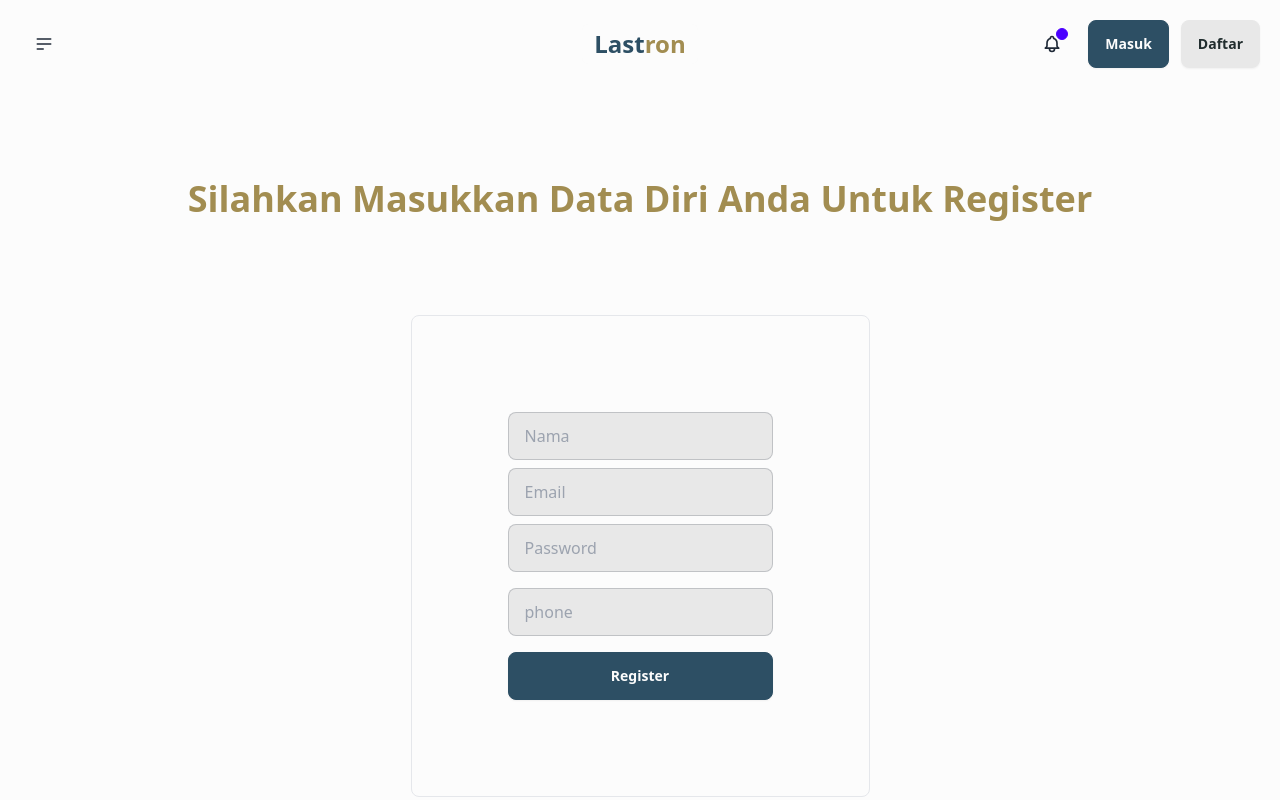
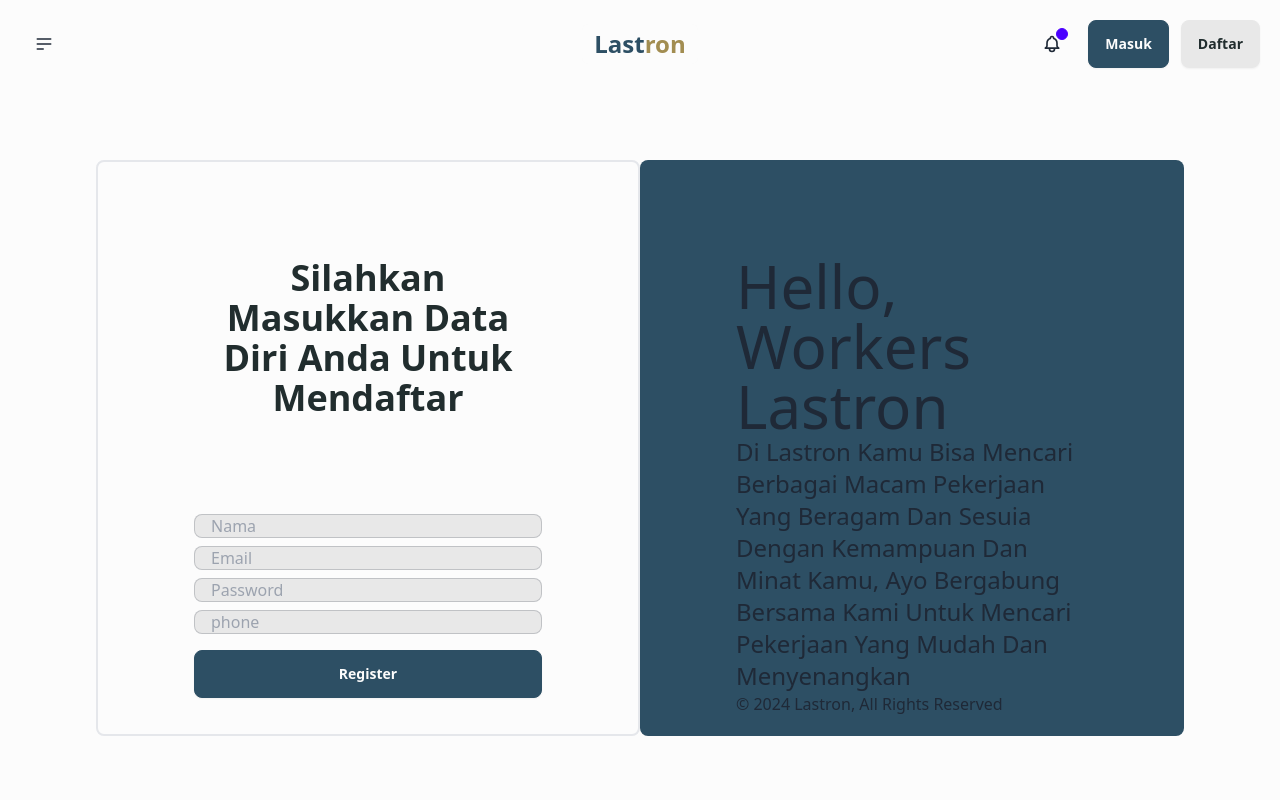
Before and after one commit to consep33t/job_platform, a Next.js app: page /register in a window 1280 px wide. Shown: the top 800 px of the page. Built offline with nearby package versions, Linux system fonts and the light colour scheme.

Commit message:
make login and register page

```diff
--- a/src/app/api/auth/login/route.js
+++ b/src/app/api/auth/login/route.js
@@ -12,7 +12,7 @@ export async function POST(req) {
 
     if (!email || !password) {
       return NextResponse.json(
-        { error: "Email dan password wajib diisi!" },
+        { message: "Email dan password wajib diisi!" },
         { status: 400 }
       );
     }
@@ -24,7 +24,7 @@ export async function POST(req) {
 
     if (users.length === 0) {
       return NextResponse.json(
-        { error: "Email atau password salah" },
+        { message: "Email atau password salah" },
         { status: 401 }
       );
     }
@@ -34,7 +34,7 @@ export async function POST(req) {
     const isPasswordValid = await bcrypt.compare(password, user.password);
     if (!isPasswordValid) {
       return NextResponse.json(
-        { error: "Email atau password salah" },
+        { message: "Email atau password salah" },
         { status: 401 }
       );
     }
@@ -50,11 +50,15 @@ export async function POST(req) {
         skils: user.skils,
       },
       SECRET_KEY,
-      { expiresIn: "24h" }
+      { expiresIn: "1h" }
     );
 
     return NextResponse.json(
-      { message: "Login berhasil!", token },
+      {
+        message:
+          "Selamat Datan Di Lastron Di Mana Kamu Bisa Menemukan Pekerjaan Sesuai Keinginan Kamu!",
+        token,
+      },
       { status: 200 }
     );
   } catch (error) {
--- a/src/app/components/Hero.jsx
+++ b/src/app/components/Hero.jsx
@@ -11,10 +11,10 @@ const Hero = ({ title, subtitle, type }) => {
       }}
     >
       <div className="hero-overlay bg-opacity-60 rounded-3xl w-full"></div>
-      <div className="hero-content text-neutral-content text-center w-full">
+      <div className="hero-content text-neutral-content w-full">
         <div className="-text-background w-full">
-          <h1 className="mb-5 text-5xl font-bold w-full">{title}</h1>
-          <p className="mb-5">{subtitle}</p>
+          <h1 className="mb-10 text-5xl font-bold w-full uppercase">{title}</h1>
+          <p className="mb-10 text-2xl capitalize">{subtitle}</p>
           {type === "beranda" ? (
             <Link
               href="#job"
--- a/src/app/components/NavBar.jsx
+++ b/src/app/components/NavBar.jsx
@@ -25,7 +25,11 @@ const NavBar = () => {
 
   useEffect(() => {
     const token = localStorage.getItem("token");
-    if (token) {
+
+    if (!token) {
+      setIsLoading(false);
+      return;
+    } else if (token) {
       const decodedUser = jwtDecode(token);
       setUser(decodedUser);
       setIsLoading(false);
--- a/src/app/login/page.jsx
+++ b/src/app/login/page.jsx
@@ -36,21 +36,33 @@ export default function LoginPage() {
   };
 
   return (
-    <div className="w-full h-screen flex flex-col items-center justify-center">
-      <h1 className="text-4xl mb-24 font-bold -text-quaternary">
-        Silahkan Masukkan Akun Anda Untuk Login
-      </h1>
-      <div className="flex flex-col p-20 border rounded-lg gap-3">
+    <div className="w-full h-[90vh] flex items-center">
+      <div className="-bg-tertiary w-1/2 h-4/5 rounded-lg p-24 flex flex-col justify-between">
+        <div>
+          <h1 className="text-6xl">Hello,</h1>
+          <h1 className="text-6xl">Workers Lastron</h1>
+        </div>
+        <p className="capitalize text-2xl">
+          Di lastron kamu bisa mencari berbagai macam pekerjaan yang beragam dan
+          sesuia dengan kemampuan dan minat kamu, ayo bergabung bersama kami
+          untuk mencari pekerjaan yang mudah dan menyenangkan
+        </p>
+        <p>© 2024 Lastron, All Rights Reserved</p>
+      </div>
+      <div className="flex flex-col p-20 border-2 rounded-lg gap-3 w-1/2 h-4/5 justify-center">
+        <h1 className="text-4xl mb-24 font-semibold text-center -text-secondary">
+          Silahkan Masukkan Akun Anda Untuk Login
+        </h1>
         {message && <p className="my-4 -text-tertiary">{message}</p>}
         <input
-          className="input input-bordered mb-2 -bg-background"
+          className="input input-bordered mb-2 -bg-background -text-secondary"
           type="email"
           placeholder="Email"
           value={email}
           onChange={(e) => setEmail(e.target.value)}
         />
         <input
-          className="input input-bordered mb-2 -bg-background"
+          className="input input-bordered mb-2 -bg-background -text-secondary"
           type="password"
           placeholder="Password"
           value={password}
@@ -61,7 +73,7 @@ export default function LoginPage() {
           onClick={handleLogin}
           disabled={isLoading}
         >
-          {isLoading ? "Loading..." : "Login"}
+          {isLoading ? <p>Loading</p> : <p>Login</p>}
         </button>
       </div>
     </div>
--- a/src/app/page.js
+++ b/src/app/page.js
@@ -70,9 +70,8 @@ const Home = () => {
     <div className="mb-40">
       <Hero
         title="Hello, Freelancer"
-        subtitle="Temukan berbagai macam pekerjaan yang sesuia dengan minat dan
-            kemampuan anda, Kami hadir untuk mempermudah anda dalam mecari
-            pekerjaan paruh waktu berbasis jasa, ..!!"
+        subtitle="Temukan pekerjaan yang sesuai dengan minat dan keahlian Anda!
+Kami hadir untuk membantu Anda menemukan peluang pekerjaan paruh waktu berbasis jasa dengan lebih mudah. Jadilah bagian dari komunitas yang menghubungkan pencari kerja dengan kebutuhan layanan di berbagai bidang. Temukan fleksibilitas, peluang, dan pengalaman baru di sini!"
         type="beranda"
       />
       <div className="mt-[10vh] w-full flex justify-between gap-10">
--- a/src/app/register/page.jsx
+++ b/src/app/register/page.jsx
@@ -31,35 +31,35 @@ export default function RegisterPage() {
   };
 
   return (
-    <div className="w-full h-screen flex flex-col justify-center items-center">
-      <h1 className="text-4xl font-bold -text-quaternary mb-24">
-        Silahkan Masukkan Data Diri Anda Untuk Register
-      </h1>
-      <div className="flex flex-col p-24 border rounded-lg">
+    <div className="w-full h-[90vh] flex items-center">
+      <div className="flex flex-col p-24 border-2 w-1/2 h-4/5 rounded-lg">
+        <h1 className="text-4xl mb-24 font-semibold text-center -text-secondary">
+          Silahkan Masukkan Data Diri Anda Untuk Mendaftar
+        </h1>
         {message && <p className="my-4 -text-tertiary">{message}</p>}
         <input
-          className="input input-bordered -bg-background mb-2"
+          className="input input-bordered -bg-background -text-secondary mb-2"
           type="text"
           placeholder="Nama"
           value={nama}
           onChange={(e) => setNama(e.target.value)}
         />
         <input
-          className="input input-bordered -bg-background mb-2"
+          className="input input-bordered -bg-background -text-secondary mb-2"
           type="email"
           placeholder="Email"
           value={email}
           onChange={(e) => setEmail(e.target.value)}
         />
         <input
-          className="input input-bordered -bg-background mb-4"
+          className="input input-bordered -bg-background -text-secondary mb-2"
           type="password"
           placeholder="Password"
           value={password}
           onChange={(e) => setPassword(e.target.value)}
         />
         <input
-          className="input input-bordered -bg-background mb-4"
+          className="input input-bordered -bg-background -text-secondary mb-4"
           type="phone"
           placeholder="phone"
           value={phone}
@@ -72,6 +72,18 @@ export default function RegisterPage() {
           Register
         </button>
       </div>
+      <div className="-bg-tertiary w-1/2 h-4/5 rounded-lg p-24 flex flex-col justify-between">
+        <div>
+          <h1 className="text-6xl">Hello,</h1>
+          <h1 className="text-6xl">Workers Lastron</h1>
+        </div>
+        <p className="capitalize text-2xl">
+          Di lastron kamu bisa mencari berbagai macam pekerjaan yang beragam dan
+          sesuia dengan kemampuan dan minat kamu, ayo bergabung bersama kami
+          untuk mencari pekerjaan yang mudah dan menyenangkan
+        </p>
+        <p>© 2024 Lastron, All Rights Reserved</p>
+      </div>
     </div>
   );
 }
--- a/src/app/tentang-kami/page.jsx
+++ b/src/app/tentang-kami/page.jsx
@@ -37,8 +37,8 @@ const AboutPage = () => {
   return (
     <div className="flex flex-col w-full">
       <Hero
-        title="Selamat datang di Lastron, platform terpercaya untuk menghubungkan penyedia jasa dengan pencari layanan di seluruh Indonesia!"
-        subtitle="Di Lastron, kami percaya bahwa setiap keahlian memiliki nilai dan setiap kebutuhan memiliki solusi. Kami hadir untuk memudahkan Anda dalam mencari pekerjaan berbasis jasa atau memposting pekerjaan yang membutuhkan keahlian khusus. Dengan antarmuka yang ramah pengguna dan sistem yang transparan, kami menjembatani kesenjangan antara pelaku jasa dan pelanggan."
+        title="Selamat datang di Lastron,"
+        subtitle="platform terpercaya untuk menghubungkan penyedia jasa dengan pencari layanan di seluruh Indonesia! Di Lastron, kami percaya bahwa setiap keahlian memiliki nilai dan setiap kebutuhan memiliki solusi. Kami hadir untuk memudahkan Anda dalam mencari pekerjaan berbasis jasa atau memposting pekerjaan yang membutuhkan keahlian khusus. Dengan antarmuka yang ramah pengguna dan sistem yang transparan, kami menjembatani kesenjangan antara pelaku jasa dan pelanggan."
         type="about"
       />
 
```
Also changed, not shown: src/app/components/DropDown.jsx (+25 -9 lines).
